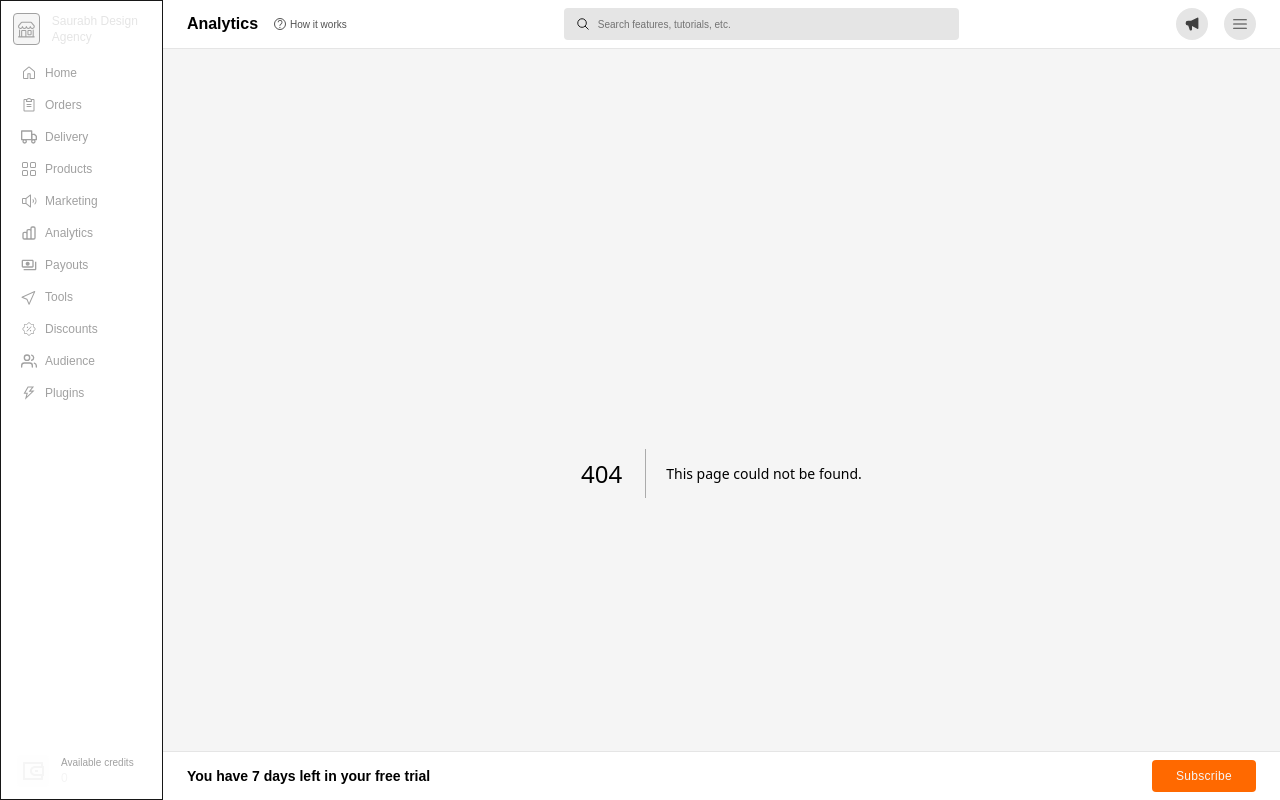
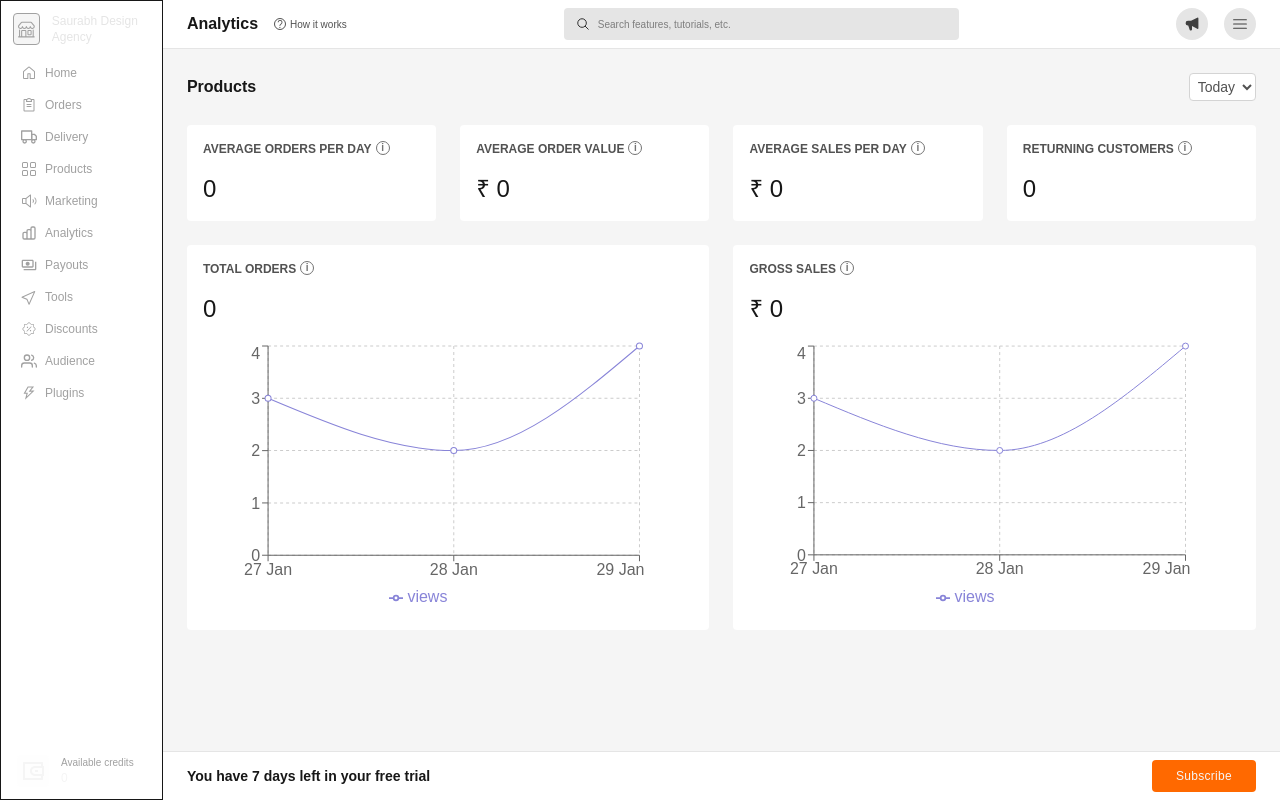
Before and after one commit to vishy312/dukan-clone, a Next.js app: page /analytics/sales in a window 1280 px wide. Before the commit this address had no page. Built offline with nearby package versions, Linux system fonts and the light colour scheme.

Commit message:
all three analytics completed

```diff
--- /dev/null
+++ b/app/analytics/sales/page.tsx
@@ -0,0 +1,119 @@
+"use client";
+
+import Card from "@/app/components/card";
+import React from "react";
+import {
+  LineChart,
+  CartesianGrid,
+  XAxis,
+  YAxis,
+  Tooltip,
+  Legend,
+  Line,
+} from "recharts";
+
+const data = [
+  {
+    name: "27 Jan",
+    views: 3,
+  },
+  {
+    name: "28 Jan",
+    views: 2,
+  },
+  {
+    name: "29 Jan",
+    views: 4,
+  },
+];
+
+const SalesAnalytics = () => {
+  return (
+    <div className=" w-full h-screen">
+      <div className="flex justify-between items-baseline mb-6">
+        <h2 className="text-primary font-semibold">Products</h2>
+        <select
+          name="timeline"
+          id="timeline"
+          className="field-sizing-content text-neutral-600 text-sm p-1 bg-white border border-neutral-300 rounded-sm outline-0"
+        >
+          <option value="day">Today</option>
+          <option value="week">This Weeek</option>
+          <option value="month">This Month</option>
+          <option value="3month">Last 3 Month</option>
+          <option value="6month">Last 6 Month</option>
+          <option value="year">This Year</option>
+        </select>
+      </div>
+      <div className="grid grid-cols-4 gap-6">
+        <Card title="AVERAGE ORDERS PER DAY">
+          <strong className="text-2xl font-normal">0</strong>
+        </Card>
+        <Card title="AVERAGE ORDER VALUE">
+          <strong className="text-2xl font-normal">₹ 0</strong>
+        </Card>
+        <Card title="AVERAGE SALES PER DAY">
+          <strong className="text-2xl font-normal">₹ 0</strong>
+        </Card>
+        <Card title="RETURNING CUSTOMERS">
+          <strong className="text-2xl font-normal">0</strong>
+        </Card>
+        <Card title="TOTAL ORDERS" className="col-span-2">
+          <strong className="text-2xl font-normal">0</strong>
+
+          <LineChart
+            style={{
+              width: "90%",
+              maxWidth: "700px",
+              maxHeight: "70vh",
+              aspectRatio: 1.618,
+            }}
+            responsive
+            data={data}
+            className="float-right"
+          >
+            <CartesianGrid strokeDasharray="3 3" />
+            <XAxis dataKey="name" />
+            <YAxis dataKey="views" />
+            <Tooltip />
+            <Legend />
+            <Line
+              type="monotone"
+              dataKey="views"
+              stroke="#8884d8"
+              activeDot={{ r: 8 }}
+            />
+          </LineChart>
+        </Card>
+        <Card title="GROSS SALES" className="col-span-2">
+          <strong className="text-2xl font-normal">₹ 0</strong>
+          <LineChart
+            style={{
+              width: "90%",
+              maxWidth: "700px",
+              maxHeight: "70vh",
+              aspectRatio: 1.618,
+            }}
+            responsive
+            data={data}
+            className="float-right"
+          >
+            <CartesianGrid strokeDasharray="3 3" />
+            <XAxis dataKey="name" />
+            <YAxis dataKey="views" />
+            <Tooltip />
+            <Legend />
+            <Line
+              type="monotone"
+              dataKey="views"
+              stroke="#8884d8"
+              activeDot={{ r: 8 }}
+            />
+          </LineChart>
+        </Card>
+      </div>
+    </div>
+  );
+};
+
+export default SalesAnalytics;
--- /dev/null
+++ b/app/analytics/traffic/page.tsx
@@ -0,0 +1,95 @@
+"use client";
+
+import Card from "@/app/components/card";
+import React from "react";
+import {
+  LineChart,
+  CartesianGrid,
+  XAxis,
+  YAxis,
+  Tooltip,
+  Legend,
+  Line,
+} from "recharts";
+
+const data = [
+  {
+    name: "27 Jan",
+    views: 3,
+  },
+  {
+    name: "28 Jan",
+    views: 2,
+  },
+  {
+    name: "29 Jan",
+    views: 4,
+  },
+];
+
+const TrafficAnalytics = () => {
+  return (
+    <div className=" w-full h-screen">
+      <div className="flex justify-between items-baseline mb-6">
+        <h2 className="text-primary font-semibold">Products</h2>
+        <select
+          name="timeline"
+          id="timeline"
+          className="field-sizing-content text-neutral-600 text-sm p-1 bg-white border border-neutral-300 rounded-sm outline-0"
+        >
+          <option value="day">Today</option>
+          <option value="week">This Weeek</option>
+          <option value="month">This Month</option>
+          <option value="3month">Last 3 Month</option>
+          <option value="6month">Last 6 Month</option>
+          <option value="year">This Year</option>
+        </select>
+      </div>
+      <div className="grid grid-cols-2 gap-6">
+        <Card title="AVERAGE STORE VIEWS PER CATEGORY">
+          <strong className="text-2xl font-normal">0</strong>
+        </Card>
+        <Card title="RETURNING VISITORS">
+          <strong className="text-2xl font-normal">0</strong>
+        </Card>
+        <Card title="STORE VIEWS">
+          <strong className="text-2xl font-normal">0</strong>
+
+          <LineChart
+            style={{
+              width: "90%",
+              maxWidth: "700px",
+              maxHeight: "70vh",
+              aspectRatio: 1.618,
+            }}
+            responsive
+            data={data}
+            className="float-right"
+          >
+            <CartesianGrid strokeDasharray="3 3" />
+            <XAxis dataKey="name" />
+            <YAxis dataKey="views" />
+            <Tooltip />
+            <Legend />
+            <Line
+              type="monotone"
+              dataKey="views"
+              stroke="#8884d8"
+              activeDot={{ r: 8 }}
+            />
+          </LineChart>
+        </Card>
+        <Card title="VIEWS BY DEVICE TYPE">
+          <strong className="text-2xl font-normal">0</strong>
+          <div className="w-full h-full flex justify-center items-center">
+            <small className="text-neutral-400 font-semibold">
+              No enough data to show
+            </small>
+          </div>
+        </Card>
+      </div>
+    </div>
+  );
+};
+
+export default TrafficAnalytics;
--- a/app/components/card.tsx
+++ b/app/components/card.tsx
@@ -3,12 +3,18 @@ import React from "react";
 const Card = ({
   title,
   children,
+  className,
 }: {
   title: string;
   children: React.ReactNode;
+  className?: string;
 }) => {
   return (
-    <div className="p-4 rounded-sm bg-white flex flex-col gap-4">
+    <div
+      className={`p-4 rounded-sm bg-white flex flex-col gap-4 ${
+        className ? className : ""
+      }`}
+    >
       <h3 className="text-neutral-600 text-xs font-semibold flex gap-1">
         {title + " "}
         <span className="size-3.5 flex justify-center items-center border border-neutral-500 text-neutral-500 rounded-full text-xss cursor-pointer">
```
